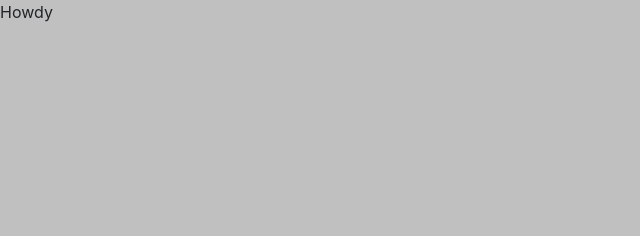
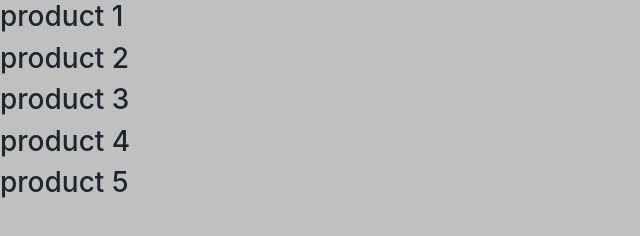
Before and after one commit to HeathJHMoore/bootstrap-product-cards, a plain HTML site: page index.html in a window 1280 px wide. Shown: the whole page, without its empty margins (0-640 px from the left). Drawn offline with nearby package versions, Linux system fonts and the light colour scheme.

Commit message:
added printoToDom and domStringBuilder functions

```diff
--- a/index.html
+++ b/index.html
@@ -11,7 +11,8 @@
 
 </head>
 <body>
-    <div class=".card">Howdy</div>
+    <div id="container">
+    </div>
     <script src="https://code.jquery.com/jquery-3.3.1.slim.min.js" integrity="sha384-q8i/X+965DzO0rT7abK41JStQIAqVgRVzpbzo5smXKp4YfRvH+8abtTE1Pi6jizo" crossorigin="anonymous"></script>
     <script src="https://cdnjs.cloudflare.com/ajax/libs/popper.js/1.14.7/umd/popper.min.js" integrity="sha384-UO2eT0CpHqdSJQ6hJty5KVphtPhzWj9WO1clHTMGa3JDZwrnQq4sF86dIHNDz0W1" crossorigin="anonymous"></script>
     <script src="https://stackpath.bootstrapcdn.com/bootstrap/4.3.1/js/bootstrap.min.js" integrity="sha384-JjSmVgyd0p3pXB1rRibZUAYoIIy6OrQ6VrjIEaFf/nJGzIxFDsf4x0xIM+B07jRM" crossorigin="anonymous"></script>
--- a/project.js
+++ b/project.js
@@ -1 +1,82 @@
-console.log("yo wahts up");
+const products = [
+    {
+        title: 'product 1',
+        description: 'bla bla bla',
+        imageUrl: '',
+        size: '4" x 4"',
+        weight: '8 oz.',
+        prize1: '$1.99',
+        prize2: '$1.49',
+        prize3: '$0.99',
+        validUntil: '04/01/2016'
+    },
+
+    {
+        title: 'product 2',
+        description: 'bla bla bla',
+        imageUrl: '',
+        size: '4" x 4"',
+        weight: '8 oz.',
+        prize1: '$1.99',
+        prize2: '$1.49',
+        prize3: '$0.99',
+        validUntil: '04/01/2016'
+    },
+
+    {
+        title: 'product 3',
+        description: 'bla bla bla',
+        imageUrl: '',
+        size: '4" x 4"',
+        weight: '8 oz.',
+        prize1: '$1.99',
+        prize2: '$1.49',
+        prize3: '$0.99',
+        validUntil: '04/01/2016'
+    },
+
+    {
+        title: 'product 4',
+        description: 'bla bla bla',
+        imageUrl: '',
+        size: '4" x 4"',
+        weight: '8 oz.',
+        prize1: '$1.99',
+        prize2: '$1.49',
+        prize3: '$0.99',
+        validUntil: '04/01/2016'
+    },
+
+    {
+        title: 'product 5',
+        description: 'bla bla bla',
+        imageUrl: '',
+        size: '4" x 4"',
+        weight: '8 oz.',
+        prize1: '$1.99',
+        prize2: '$1.49',
+        prize3: '$0.99',
+        validUntil: '04/01/2016'
+    }
+];
+
+
+
+const printToDom = (divID, textToPrint) => {
+    const selectedDiv = document.getElementById(divID);
+    selectedDiv.innerHTML = textToPrint;
+}
+
+const domStringBuilder = (array) => {
+    let domString = ``;
+    array.forEach((member) => {
+        domString += `<h3>${member.title}</h3>`;
+    });
+    printToDom('container', domString);
+};
+
+const init = () => {
+    domStringBuilder(products);
+};
+
+init();
```
